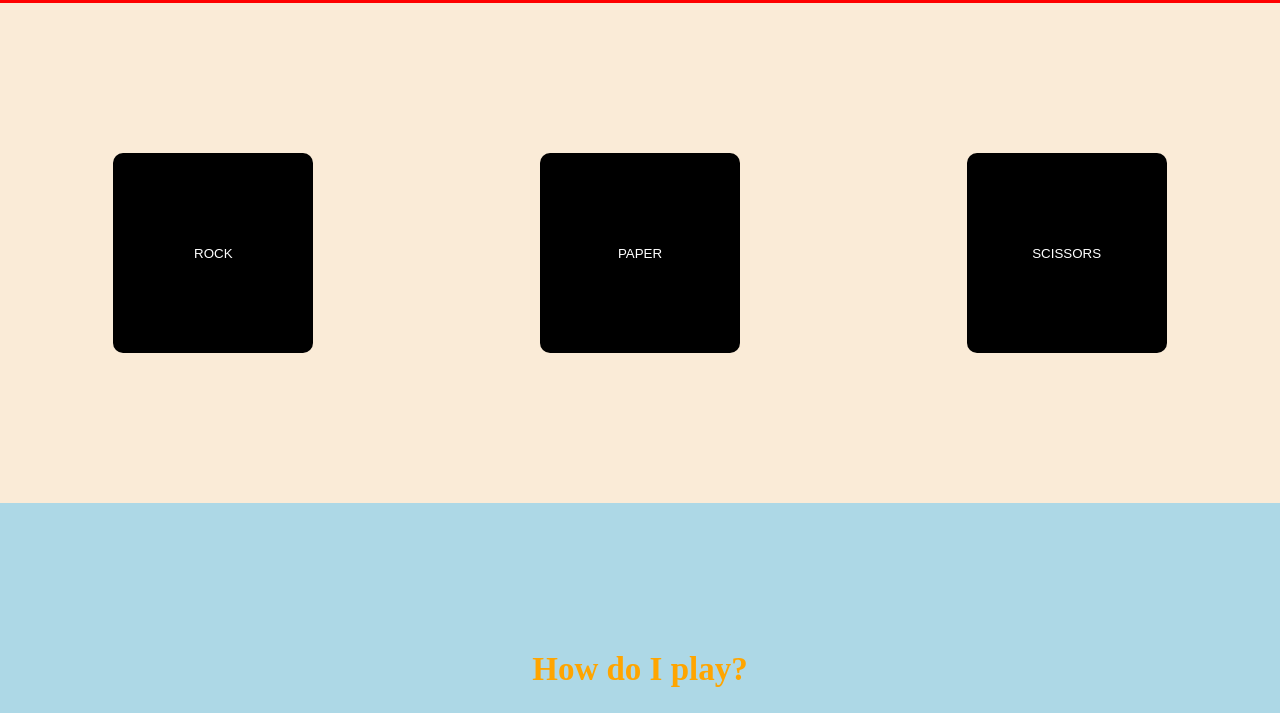
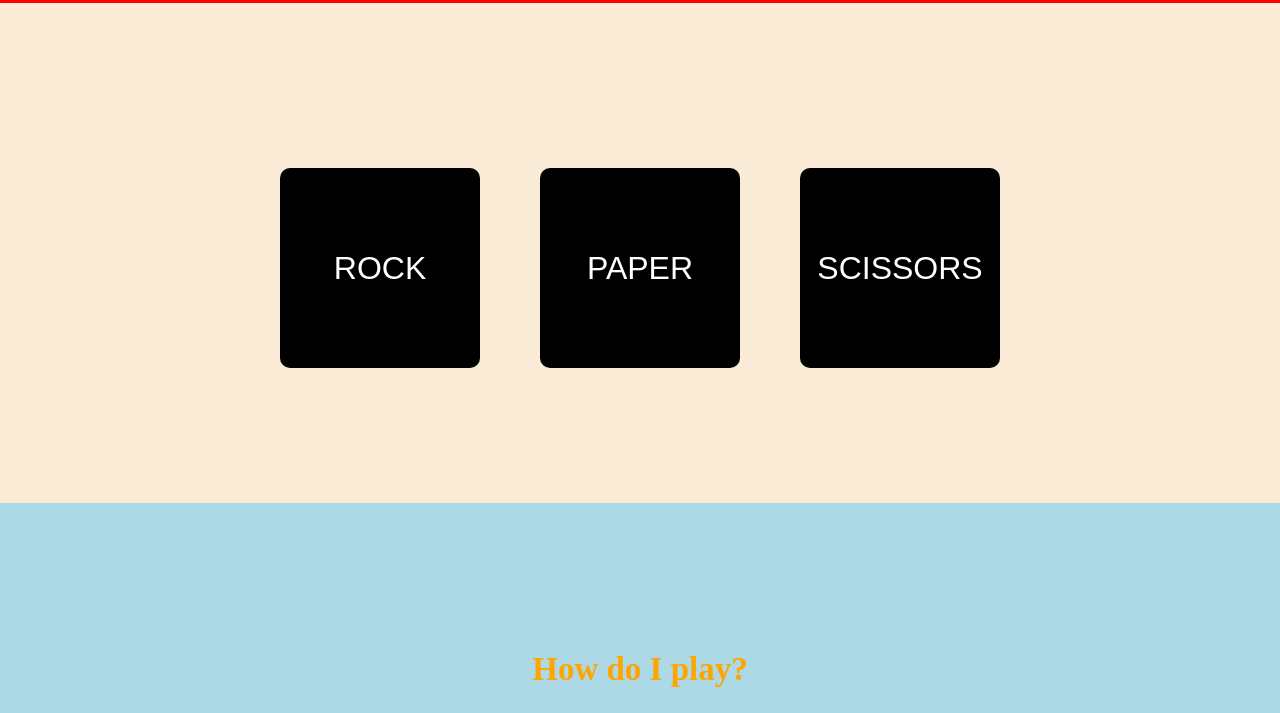
Before and after one commit to andrazverdnik/RockPaperScissorsBrowserConsoleProject, a plain HTML site: page index.html in a window 1280 px wide. Shown: the part 87-800 px from the top of the page. Drawn offline with Linux system fonts and the light colour scheme.

Commit message:
make the buttons wrap when they don't have space

```diff
--- a/styles.css
+++ b/styles.css
@@ -26,6 +26,7 @@ body {
 #centerPart {
     min-height: 500px;
     display: flex;
+    flex-direction: column;
     align-items: center;
     background-color: antiquewhite;
     justify-content: center;
@@ -81,17 +82,23 @@ body {
     justify-content: space-around;
     align-items: center;
     display: flex;
-    flex: 1;
-    max-height: 200px;
+    flex-direction: row;
+    /* max-height: 500px; */
+    flex-wrap: wrap;
+    max-width: 800px;
 }
 
 .button {
+    margin-top: 30px;
+    margin-left: 30px;
+    margin-right: 30px;
     background-color: black;
     color: white;
     width: 200px;
     height: 200px;
     border: 0;
     border-radius: 5%;
+    font-size: xx-large;
 
 }
 
@@ -102,4 +109,9 @@ body {
     color: white;
     border: 6px solid red;
     border-radius: 5%;
+    font-size: xx-large;
 }
+
+.battleResults {
+    margin-top: 75px;
+}
```
